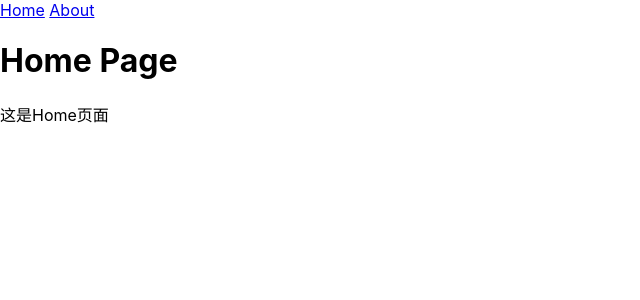
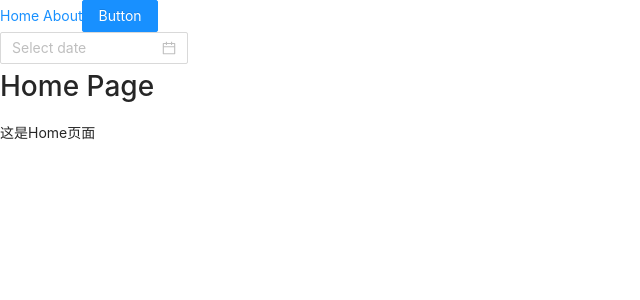
Before and after one commit to Tvibe58/react-study, a React (Create React App) app: page / in a window 1280 px wide. Shown: the top 300 px of the page, without its empty margins (0-640 px from the left). Built offline with nearby package versions, Linux system fonts and the light colour scheme.

Commit message:
ant design

```diff
--- a/package.json
+++ b/package.json
@@ -7,6 +7,7 @@
     "@testing-library/jest-dom": "^5.11.4",
     "@testing-library/react": "^11.1.0",
     "@testing-library/user-event": "^12.1.10",
+    "antd": "^4.16.6",
     "react": "^17.0.2",
     "react-dom": "^17.0.2",
     "react-router": "^5.2.0",
--- a/src/App.css
+++ b/src/App.css
@@ -1,3 +1,4 @@
+@import '~antd/dist/antd.css';
 .App {
   text-align: center;
 }
--- a/src/App.js
+++ b/src/App.js
@@ -26,6 +26,8 @@
 
 import React from 'react'
 import { Route, Link } from 'react-router-dom'
+import { DatePicker, Button } from 'antd'
+import './App.css';
 import Home from './pages/Home/Home'
 import About from './pages/About/About'
 
@@ -34,9 +36,11 @@
     <header>
       <Link to="/">Home</Link>&nbsp;
       <Link to="/about">About</Link>
+      <Button type="primary">Button</Button>
     </header>
 
     <main>
+      <DatePicker />
       <Route exact path="/" component={Home} />
       <Route exact path="/about" component={About} />
     </main>
```
Also changed, not shown: 1 other file (tests, documents, lock files or other folders).
